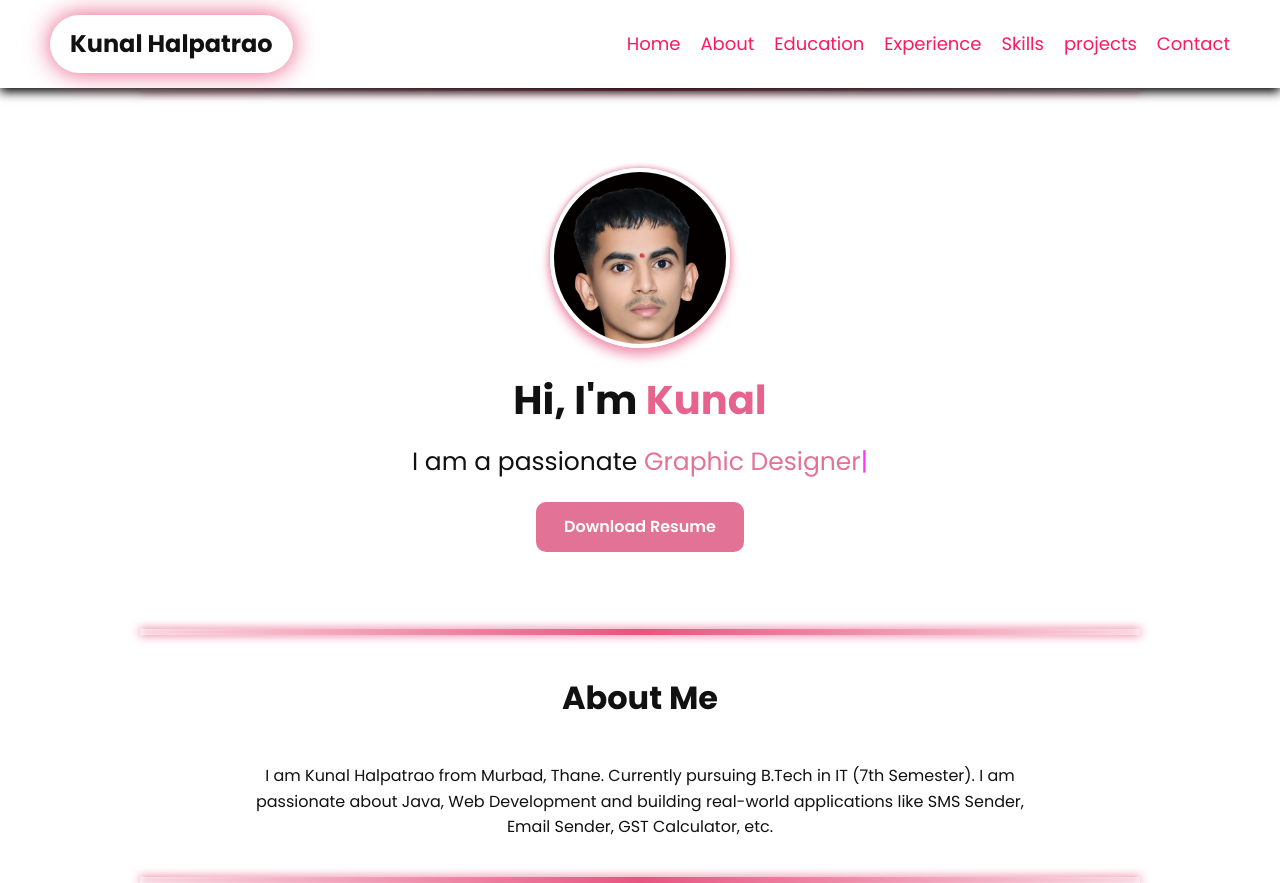
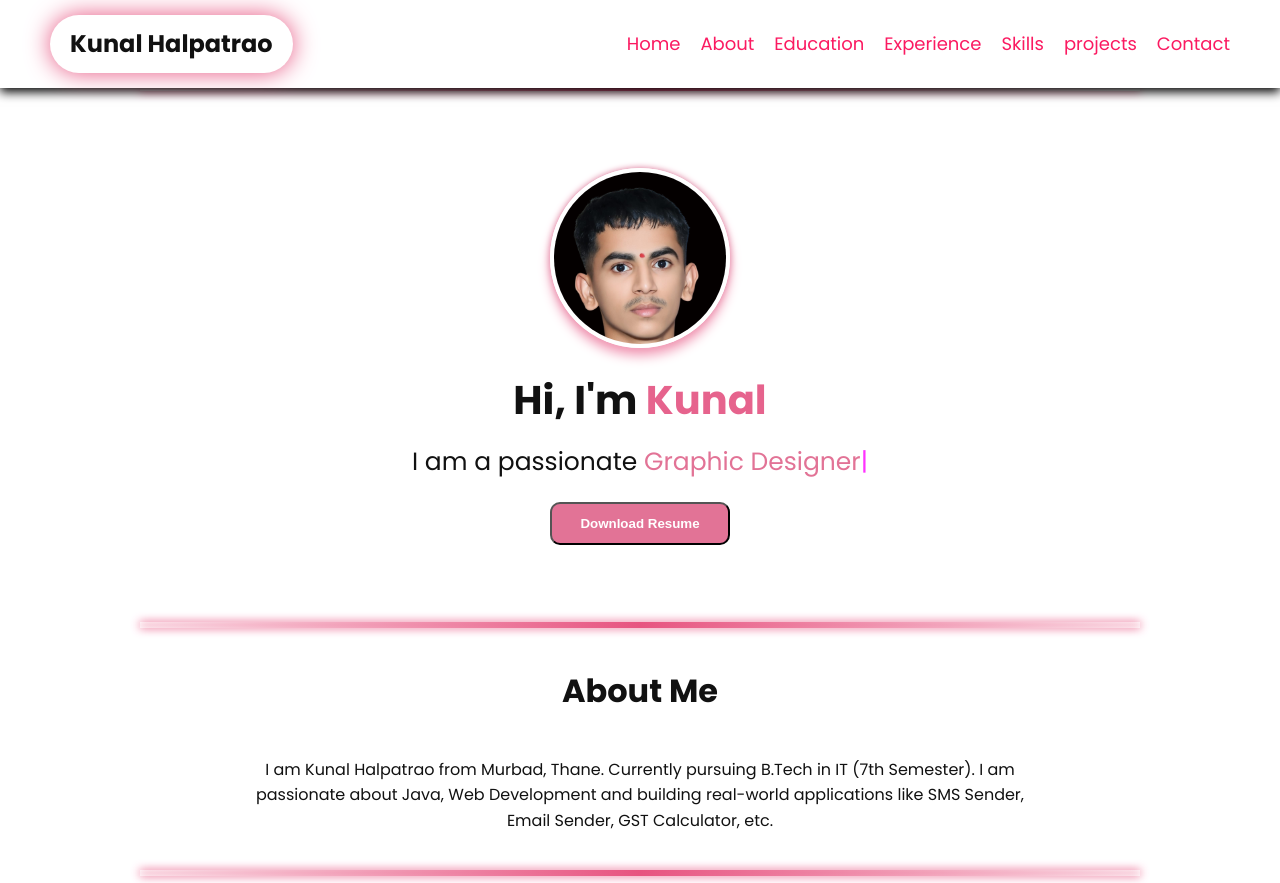
Before and after one commit to Kunal-Halpatrao/Portfoliyo.website, a plain HTML site: page index.html in a window 1280 px wide. Shown: the top 883 px of the page. Drawn offline with nearby package versions, Linux system fonts and the light colour scheme; files whose address does not match are found by name.

Commit message:
Update index.html

```diff
--- a/index.html
+++ b/index.html
@@ -260,7 +260,7 @@
     .hero .btn:hover {
       background: #000;
       color: #fff;
-      box-shadow: 0 0 20px #ff00ff;
+      box-shadow: 0 0 40px #fffefe;
     }
 
     .hero-img {
@@ -509,12 +509,19 @@
     box-shadow: 0 8px 12px rgb(242, 159, 185),
     0 0 6px rgb(216, 112, 147)
    }
+
+   .btn:hover {
+    box-shadow :#e27396;
+   }
   </style>
 </head>
 
 <body>
   <header>
     <h1>Kunal Halpatrao</h1>
+    <!-- <div class="logo">
+    <img src="image copy 3.png" alt="Portfolio Logo" class="logo-img">
+    </div> -->
     <nav>
       <ul>
         <li><a href="#hero">Home</a></li>
@@ -534,7 +541,9 @@
       <div class="hero-text">
         <h2>Hi, I'm <span>Kunal</span></h2>
         <p>I am a passionate <span id="element"></span></p>
-        <a href="resume.pdf" class="btn">Download Resume</a>
+        <a href="Resume_Final.pdf" download="Resume_Final.pdf">
+           <button class="btn">Download Resume</button>
+        </a>
       </div>
     </div>
   </section>
```
